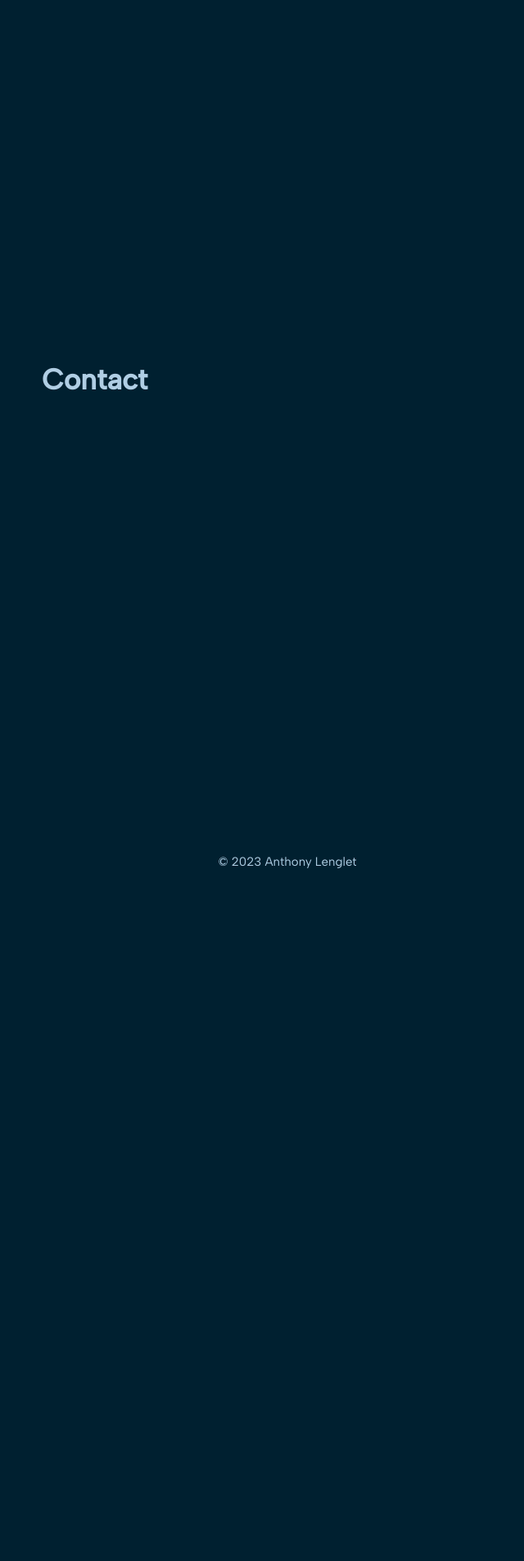
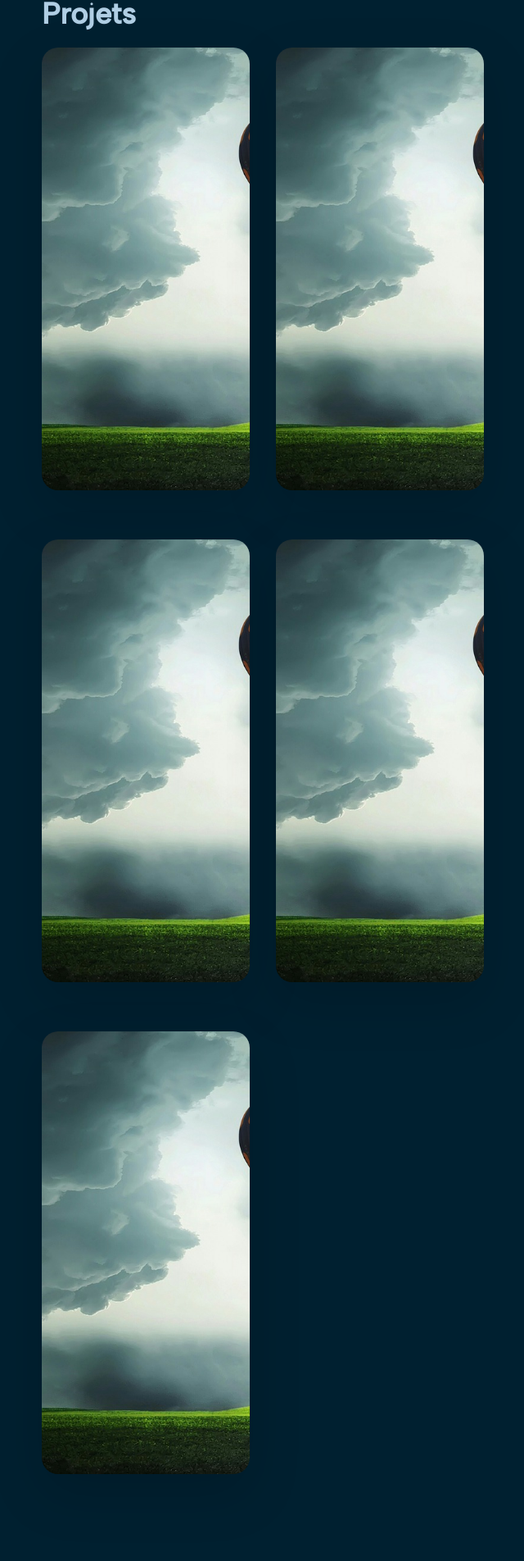
Before and after one commit to Anthony041/portfolio, a React (Create React App) app: page / in a window 1280 px wide. Shown: the part 800-2704 px from the top of the page at 82% size, without its empty margins (289-929 px from the left). Before the commit the page ends 1940 px from the top, so only its background shows below. Built offline with nearby package versions, Linux system fonts and the light colour scheme; a web font is replaced by a local one.

Commit message:
24/04/2023 23:37

```diff
--- a/src/components/About.jsx
+++ b/src/components/About.jsx
@@ -41,10 +41,10 @@ function About() {
         <div className="skills-item">
           <h3>Formation</h3>
           <div className="skills-details">
-            <p>OpenClassrooms</p>
             <p>Développeur web</p>
             <p>6 mois</p>
             <p>8 projets</p>
+            <p>OpenClassrooms</p>
           </div>
           <div>
             <img src={ocr} alt="OpenClassrooms icon" />
--- a/src/components/Contact.jsx
+++ b/src/components/Contact.jsx
@@ -2,9 +2,9 @@ import "../styles/Contact.css";
 
 function Contact() {
   return (
-    <div id="contact">
+    <section id="contact">
       <h2>Contact</h2>
-    </div>
+    </section>
   );
 }
 
--- a/src/components/Projects.jsx
+++ b/src/components/Projects.jsx
@@ -2,9 +2,129 @@ import "../styles/Projects.css";
 
 function Projects() {
   return (
-    <div id="projects">
+    <section id="projects">
       <h2>Projets</h2>
-    </div>
+      <div className="container-cards">
+        <div className="card">
+          <div className="card__side card__side--front"></div>
+          <div className="card__side card__side--back">
+            <h3>Booki</h3>
+            <div className="card__details">
+              <ul>
+                <li>
+                  Création de la page d'accueil d'une agence de voyage avec HTML
+                  et CSS
+                </li>
+                <li>
+                  Installation de l'environnement de développement front-end
+                </li>
+                <li>
+                  Intégration du contenu conformément à la maquette avec HTML et
+                  CSS
+                </li>
+                <li>
+                  Implémentation de l'interface responsive avec HTML et CSS
+                </li>
+                <li>Versionnage du projet avec Git et Github</li>
+              </ul>
+            </div>
+            <a href="http://localhost:3000/" className="btn">
+              Voir site
+            </a>
+          </div>
+        </div>
+
+        <div className="card">
+          <div className="card__side card__side--front"></div>
+          <div className="card__side card__side--back">
+            <h3>Sophie Bluel</h3>
+            <div className="card__details">
+              <ul>
+                <li>Création d'une page web dynamique avec JavaScript</li>
+                <li>
+                  Récupération des données utilisateurs dans le JavaScript via
+                  des formulaires
+                </li>
+                <li>Manipulation des éléments du DOM avec JavaScript</li>
+                <li>Gestion des événements utilisateurs avec JavaScript</li>
+              </ul>
+            </div>
+            <a href="http://localhost:3000/" className="btn">
+              Voir site
+            </a>
+          </div>
+        </div>
+
+        <div className="card">
+          <div className="card__side card__side--front"></div>
+          <div className="card__side card__side--back">
+            <h3>Nina Cardcucci</h3>
+            <div className="card__details">
+              <ul>
+                <li>Débogage et optimisation d'un site de photographe</li>
+                <li>Optimisation des performances d’un site web</li>
+                <li>Débogage d'un site web grâce aux Chrome DevTools</li>
+                <li>Rédaction d'un cahier de recette pour tester un site</li>
+              </ul>
+            </div>
+            <a href="http://localhost:3000/" className="btn">
+              Voir site
+            </a>
+          </div>
+        </div>
+
+        <div className="card">
+          <div className="card__side card__side--front"></div>
+          <div className="card__side card__side--back">
+            <h3>Kasa</h3>
+            <div className="card__details">
+              <ul>
+                <li>
+                  Création d'une application web de location immobilière avec
+                  React
+                </li>
+                <li>Initialisation d'une application avec Create React App</li>
+
+                <li>
+                  Configuration de la navigation entre les pages de
+                  l'application avec React Router
+                </li>
+                <li>
+                  Développement des éléments de l'interface d'un site web grâce
+                  à des composants React
+                </li>
+              </ul>
+            </div>
+            <a href="http://localhost:3000/" className="btn">
+              Voir site
+            </a>
+          </div>
+        </div>
+
+        <div className="card">
+          <div className="card__side card__side--front"></div>
+          <div className="card__side card__side--back">
+            <h3>Mon Vieux Grimoire</h3>
+            <div className="card__details">
+              <ul>
+                <li>
+                  Développement du back-end d'un site de notation de livres
+                </li>
+                <li>
+                  Implémentation d'un modèle logique de données conformément à
+                  la réglementation
+                </li>
+                <li>Stockage des données de manière sécurisée</li>
+                <li>Mise en œuvre des opérations CRUD de manière sécurisée</li>
+              </ul>
+            </div>
+            <a href="http://localhost:3000/" className="btn btn--white">
+              Voir site
+            </a>
+          </div>
+        </div>
+      </div>
+    </section>
   );
 }
 
--- a/src/styles/About.css
+++ b/src/styles/About.css
@@ -1,5 +1,11 @@
+#about {
+    margin-bottom: 60px;
+    border-top: solid #002030 1px;
+}
+
 .catch {
     font-size: 24px;
+    margin-bottom: 30px;
 }
 
 .catch strong {
@@ -11,7 +17,7 @@
     display: flex;
     justify-content: space-between;
     text-align: center;
-    margin: 10px 120px 0 0;
+    width: 90%;
 }
 
 .skills-item {
@@ -19,12 +25,11 @@
     display: flex;
     flex-direction: column;
     justify-content: space-between;
-    height: 250px;
-    margin: 30px;
+    height: 260px;
     padding: 20px;
-    border-radius: 30px;
+    border-radius: 20px;
     background-color: #002030;
-    flex: 1 1 0;
+    width: 26%;
 }
 
 .skills-item:hover {
@@ -60,5 +65,4 @@
 
 .skills-item img {
     height: 75px;
-    margin-bottom: 5px;
 }
--- a/src/styles/Contact.css
+++ b/src/styles/Contact.css
@@ -1,3 +1,5 @@
 #contact {
     height: 500px;
+    margin-bottom: 60px;
+    border-top: solid #002030 1px;
 }
--- a/src/styles/Footer.css
+++ b/src/styles/Footer.css
@@ -1,7 +1,3 @@
-footer {
-    padding: 20px;
-}
-
 footer p {
     font-size: 15px;
     text-align: center;
--- a/src/styles/Header.css
+++ b/src/styles/Header.css
@@ -2,6 +2,7 @@ header {
     display: flex;
     justify-content: space-between;
     height: 80px;
+    margin-bottom: 60px;
 }
 
 .profile {
--- a/src/styles/Home.css
+++ b/src/styles/Home.css
@@ -1,8 +1,8 @@
 main {
-    margin: 80px 100px 80px 100px;
+    margin: 0 100px 0 100px;
 }
 
 main h2 {
-    font-size: 35px;
-    margin: 20px 0 20px 0;
+    font-size: 36px;
+    margin: 40px 0 20px 0;
 }
--- a/src/styles/Projects.css
+++ b/src/styles/Projects.css
@@ -1,3 +1,118 @@
 #projects {
-    height: 500px;
+    margin-bottom: 60px;
+    border-top: solid #002030 1px;
 }
+
+.container-cards {
+    display: flex;
+    flex-direction: row;
+    justify-content: space-between;
+    flex-wrap: wrap;
+    width: 90%;
+}
+
+.card {
+    position: relative;
+    height: 540px;
+    width: 47%;
+    margin-bottom: 60px;
+}
+
+.card:last-child {
+    margin-bottom: 0;
+}
+
+.card__side {
+    height: 540px;
+    transition: all 0.8s ease;
+    position: absolute;
+    top: 0;
+    left: 0;
+    width: 100%;
+    backface-visibility: hidden;
+    border-radius: 20px;
+    overflow: hidden;
+    box-shadow: 0 1.5rem 4rem rgba(0, 0, 0, 0.15);
+    display: flex;
+    flex-direction: column;
+}
+
+.card__side--front {
+    background-image: url("../assets/elephant.jpg");
+    background-size: cover;
+}
+
+.card__side--back {
+    transform: rotateY(180deg);
+    background: linear-gradient(-45deg, #01dbc2, #003060);
+    text-align: center;
+    color: #b0cee4;
+}
+
+.card:hover .card__side--front {
+    transform: rotateY(-180deg);
+}
+
+.card:hover .card__side--back {
+    transform: rotateY(0);
+}
+
+.card__side--back h3 {
+    font-size: 32px;
+    margin-top: 30px;
+}
+
+.card__details {
+    font-size: 18px;
+}
+
+.card__details ul {
+    width: 80%;
+    margin: auto;
+}
+
+.card__details ul li {
+    padding: 1rem;
+}
+
+.card__details li:first-child {
+    color: #002030;
+    font-weight: 500;
+    font-size: 22px;
+}
+
+.card__details ul li:not(:last-child) {
+    border-bottom: 1px solid #b0cee4;
+}
+
+.btn, .btn:link, .btn:visited {
+    text-decoration: none;
+    padding: 10px;
+    display: inline-block;
+    border-radius: 0.5rem;
+    transition: all 0.2s;
+    position: relative;
+    font-size: 20px;
+    background-color: #fff;
+    color: #002030;
+    margin: auto;
+    width: 150px;
+    height: 20px;
+    line-height: 20px;
+}
+
+.btn:hover {
+    transform: translateY(-3px);
+    box-shadow: 0 1rem 2rem rgba(0, 0, 0, 0.2);
+}
+
+.btn:hover::after {
+    transform: scaleX(1.4) scaleY(1.6);
+    opacity: 0;
+}
+
+.btn:active, .btn:focus {
+    outline: none;
+    transform: translateY(-1px);
+    box-shadow: 0 0.5rem 1rem rgba(0, 0, 0, 0.2);
+}
```
Also changed, not shown: src/components/Card.jsx (deleted, +0 -7 lines), src/assets/elephant.jpg (added), src/styles/Card.css (deleted).
